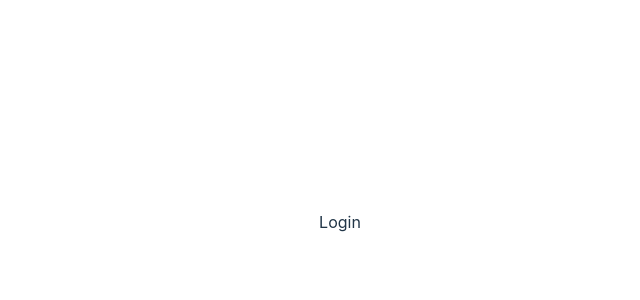
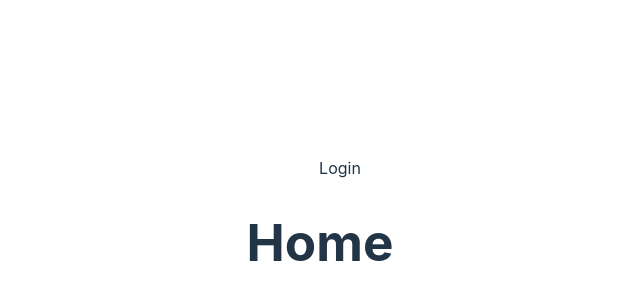
Before and after one commit to Davfernandezz/SocialNetwork-Frontend, a React (Vite) app: page / in a window 1280 px wide. Before the commit this address had no page. Shown: the part 178-478 px from the top of the page, without its empty margins (320-960 px from the left). Built offline with nearby package versions, Linux system fonts and the light colour scheme.

Commit message:
feat: creation of view and home route

```diff
--- a/src/views/Body/Body.jsx
+++ b/src/views/Body/Body.jsx
@@ -2,11 +2,13 @@ import React from 'react';
 import { Routes, Route } from 'react-router-dom';
 import Login from "../Login/Login";
 import Register from '../Register/Register';
+import { Home } from '../Home/Home';
 
 function Body() {
   return (
     <>
       <Routes>
+        <Route path="/" element={<Home />} />
         <Route path="/login" element={<Login />} />
         <Route path="/register" element={<Register />} />
       </Routes>
--- /dev/null
+++ b/src/views/Home/Home.jsx
@@ -0,0 +1,8 @@
+import React from 'react'
+import "./Home.css";
+
+export const Home = () => {
+  return (
+    <div><h1>Home</h1></div>
+  )
+}
```
Also changed, not shown: src/views/Home/Home.css (added).
